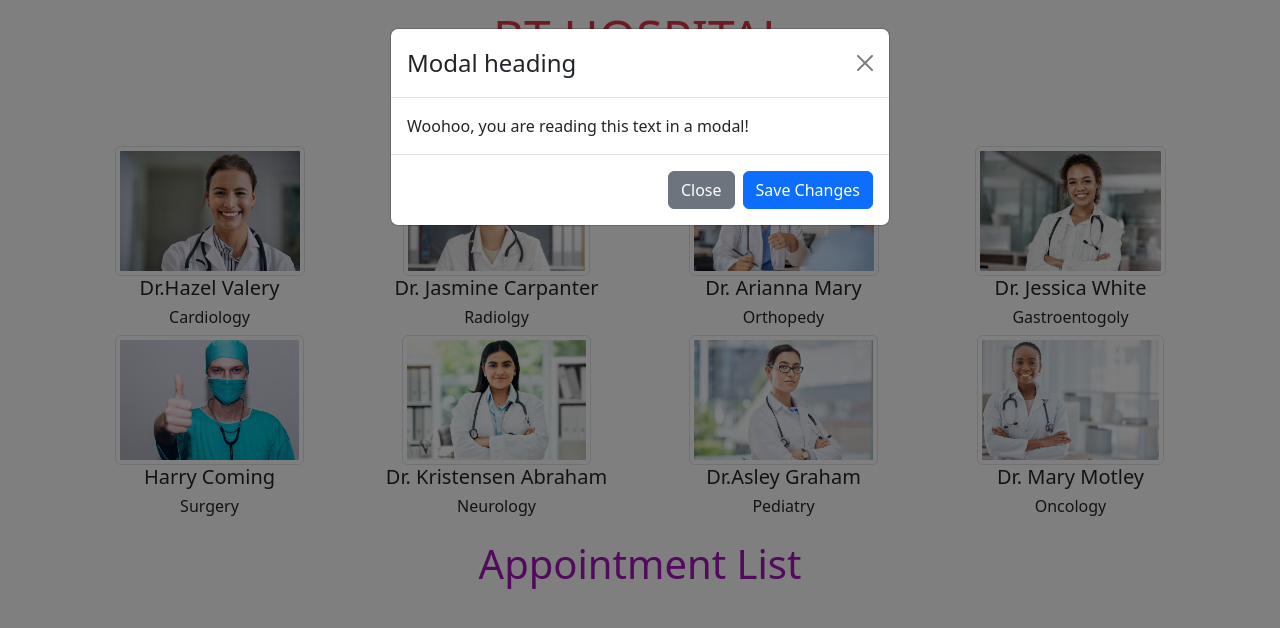
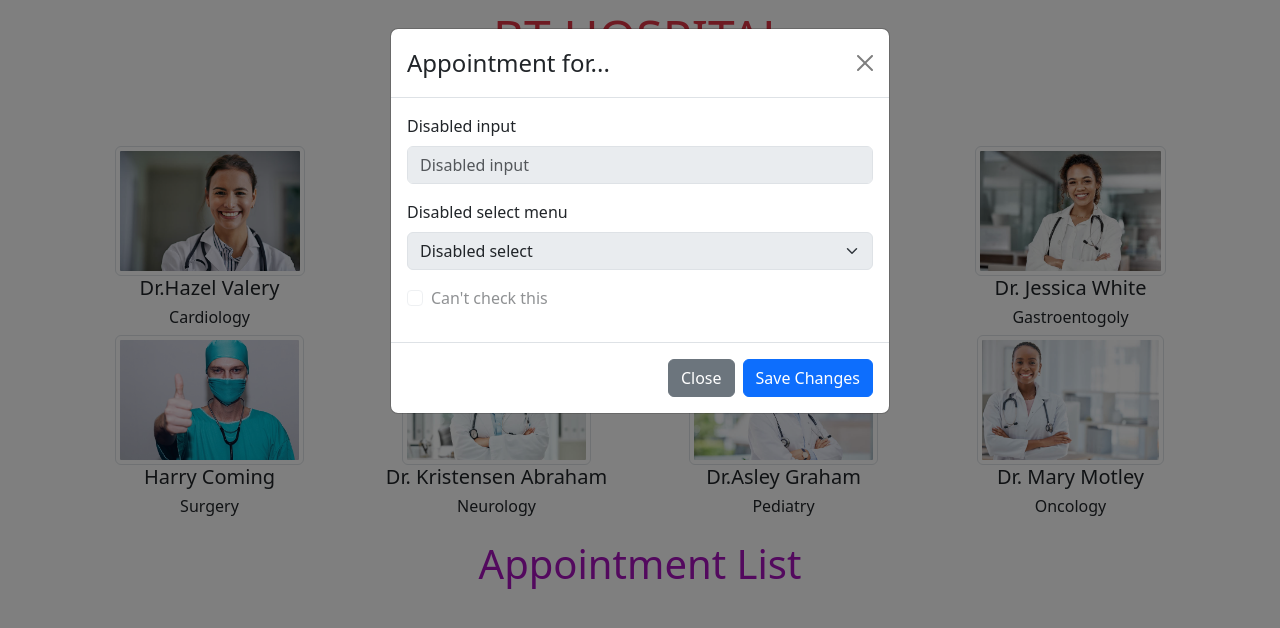
Before and after one commit to Burakkturk/appointment, a React (Create React App) app: page / in a window 1280 px wide. Both pictures are taken after a click on the picture 209 px from the left and 210 px from the top of the page. Shown: the top 628 px of the page. Built offline with nearby package versions, Linux system fonts and the light colour scheme.

Commit message:
Form added

```diff
--- a/src/components/AddModal.jsx
+++ b/src/components/AddModal.jsx
@@ -1,4 +1,4 @@
-import { useState } from 'react';
+import Form from 'react-bootstrap/Form';
 import Button from 'react-bootstrap/Button';
 import Modal from 'react-bootstrap/Modal';
 
@@ -13,9 +13,25 @@ function AddModal({show,handleClose}) {
 
       <Modal show={show} onHide={handleClose}>
         <Modal.Header closeButton>
-          <Modal.Title>Modal heading</Modal.Title>
+          <Modal.Title>Appointment for...</Modal.Title>
         </Modal.Header>
-        <Modal.Body>Woohoo, you are reading this text in a modal!</Modal.Body>
+        <Modal.Body>
+        <>
+      <Form.Group className="mb-3">
+        <Form.Label>Disabled input</Form.Label>
+        <Form.Control placeholder="Disabled input" disabled />
+      </Form.Group>
+      <Form.Group className="mb-3">
+        <Form.Label>Disabled select menu</Form.Label>
+        <Form.Select disabled>
+          <option>Disabled select</option>
+        </Form.Select>
+      </Form.Group>
+      <Form.Group className="mb-3">
+        <Form.Check type="checkbox" label="Can't check this" disabled />
+      </Form.Group>
+    </>
+        </Modal.Body>
         <Modal.Footer>
           <Button variant="secondary" onClick={handleClose}>
             Close
--- a/src/components/Doctors.jsx
+++ b/src/components/Doctors.jsx
@@ -19,7 +19,7 @@ const Doctors = () => {
         Our Doctors
       </h3>
 
-      <Row>
+      <Row className="justify-content-center">
         {doctorData.map(({ id, img, dep, name }) => (
           <Col xs={6} sm={4} md={3}>
             <img
```
